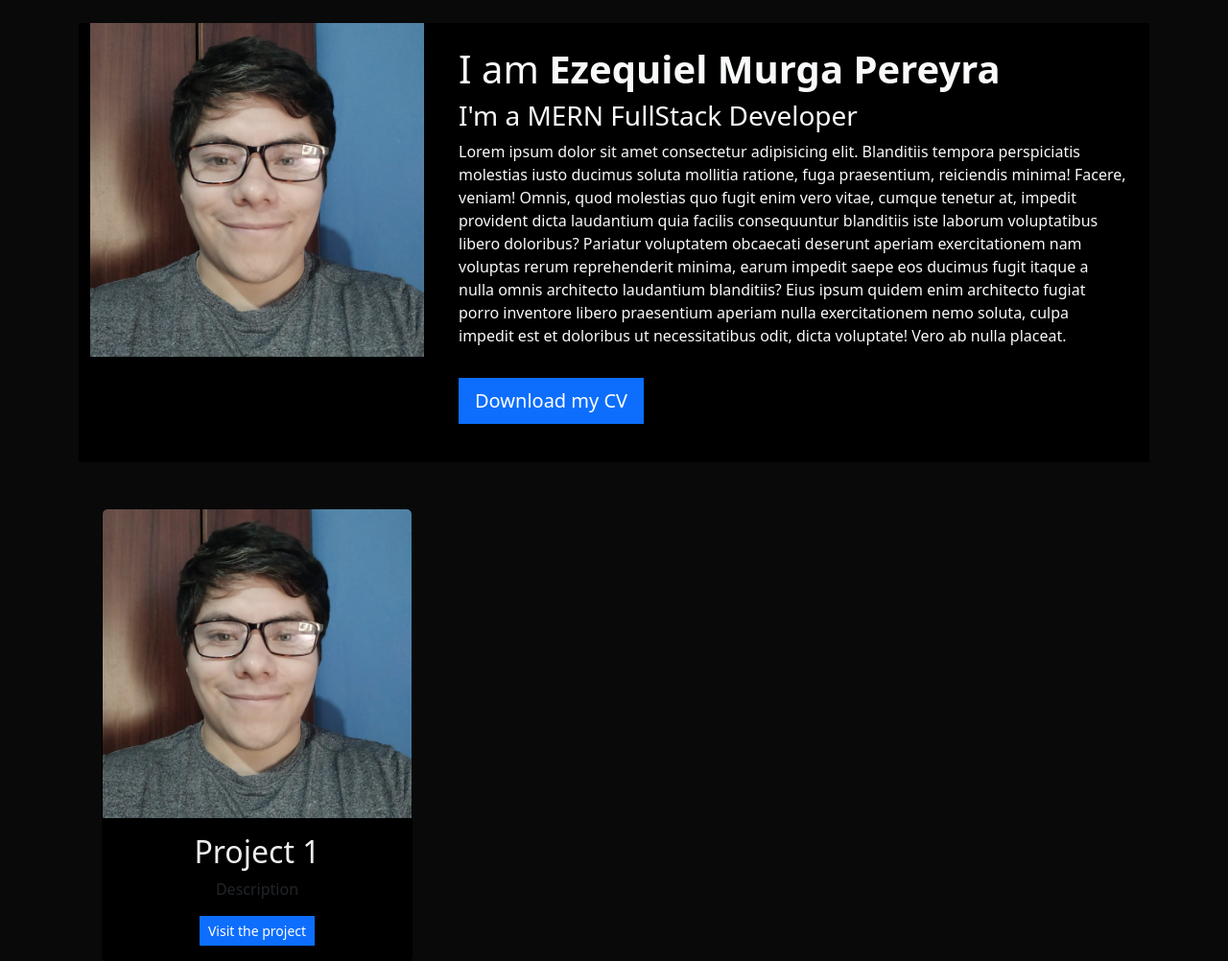
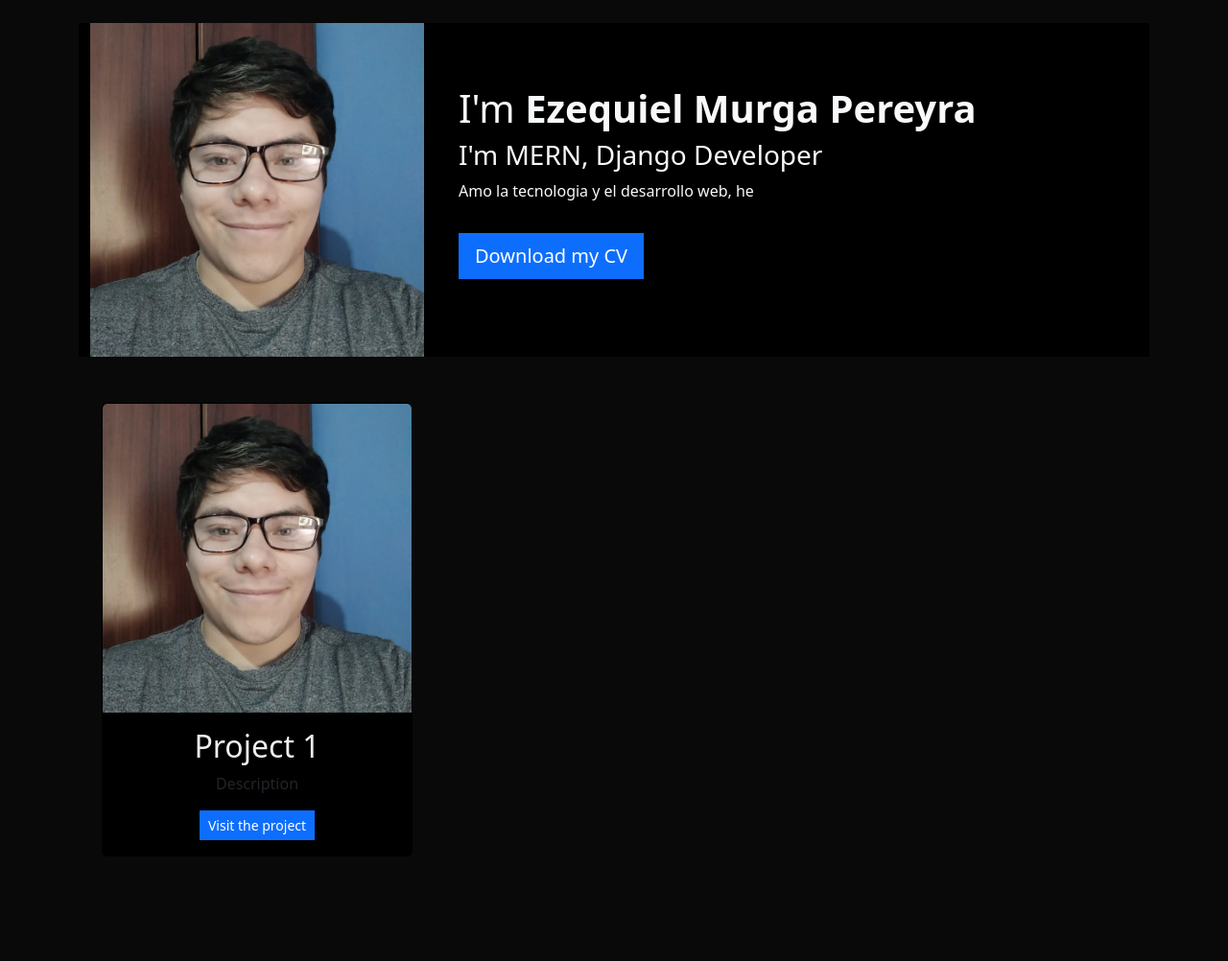
Before and after one commit to exekyelmurga/django-portfolio, a Django app: page / in a window 1280 px wide. Shown: the part 56-1058 px from the top of the page at 96% size. After the commit the page ends 932 px from the top, so only its background shows below. Run offline with Django 5.2, Linux system fonts and the light colour scheme; data comes from the database, SQL or seed files in the repository; both versions use the stored data as it was after the commit.

Commit message:
images updated

```diff
--- a/portfolio/templates/home.html
+++ b/portfolio/templates/home.html
@@ -7,24 +7,13 @@
 <!-- Hero Section -->
 <header class="row bg-black">
     <div class="col-md-4">
-        <img src="{% static 'portfolio/profile.jpeg'%}" class="img-fluid">
+        <img src="{% static 'portfolio/mini-foto-pro.webp'%}" style="aspect-ratio: 1568 × 1568; width: 100%; height: auto;">
     </div>
     <div class="col-md-8 my-auto p-4" >
-        <h1>I am <strong>Ezequiel Murga Pereyra</strong></h1>
-        <h3>I'm a MERN FullStack Developer</h3>
-        <p>Lorem ipsum dolor sit amet consectetur adipisicing elit. Blanditiis tempora perspiciatis molestias iusto
-            ducimus
-            soluta mollitia ratione, fuga praesentium, reiciendis minima! Facere, veniam! Omnis, quod molestias quo
-            fugit enim
-            vero vitae, cumque tenetur at, impedit provident dicta laudantium quia facilis consequuntur blanditiis iste
-            laborum voluptatibus libero doloribus? Pariatur voluptatem obcaecati deserunt aperiam exercitationem nam
-            voluptas
-            rerum reprehenderit minima, earum impedit saepe eos ducimus fugit itaque a nulla omnis architecto laudantium
-            blanditiis? Eius ipsum quidem enim architecto fugiat porro inventore libero praesentium aperiam nulla
-            exercitationem nemo soluta, culpa impedit est et doloribus ut necessitatibus odit, dicta voluptate! Vero ab
-            nulla
-            placeat.</p>
-        <a class="btn btn-primary btn-lg rounded-0 my-3" href="{% static 'portfolio/cv.pdf' %}">Download my CV</a>
+        <h1>I'm <strong>Ezequiel Murga Pereyra</strong></h1>
+        <h3>I'm MERN, Django Developer</h3>
+        <p>Amo la tecnologia y el desarrollo web, he </p>
+        <a class="btn btn-primary btn-lg rounded-0 my-3" href="{% static 'portfolio/cv.pdf' %}" target="_blank">Download my CV</a>
     </div>
 </header>
 
```
Also changed, not shown: README.md (added), db.sqlite3, media/portfolio/images/mini-foto-pro.webp (added), portfolio/static/portfolio/mini-foto-pro.webp (added).
